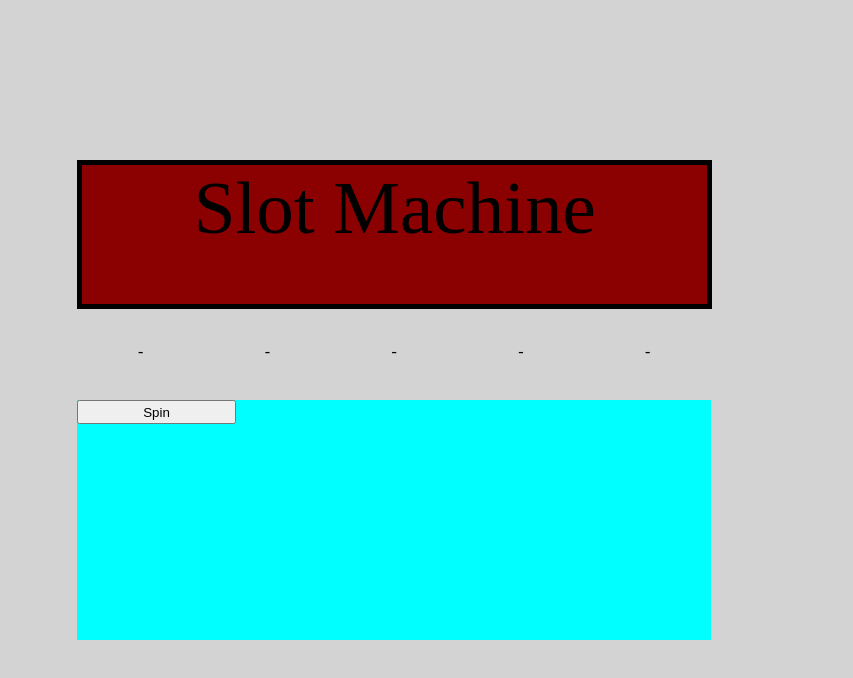
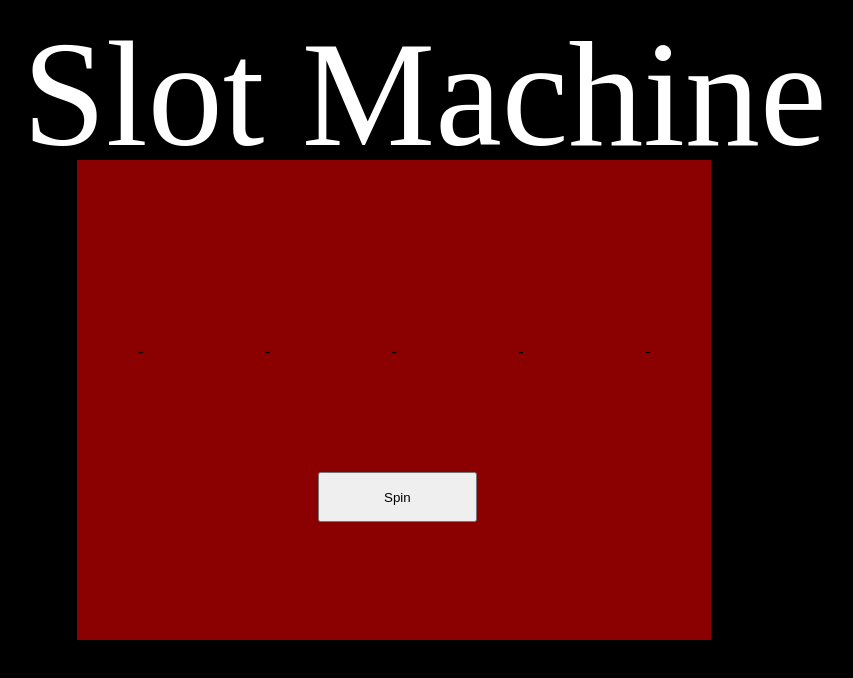
Before and after one commit to liam-mcaveney/Project-1, a plain HTML site: page index.html in a window 1280 px wide. Shown: the whole page, without its empty margins (217-1070 px from the left). Drawn offline with Linux system fonts and the light colour scheme.

Commit message:
MaybeLastCommit

```diff
--- a/index.html
+++ b/index.html
@@ -9,11 +9,11 @@
     <script src="app.js"></script>
 </head>
 <body>
-    <div class = "divTop"></div>
+    <div class = "divTop">Slot Machine</div>
     <div class = "divMid">
         <div class="screen">
             <div class = "game">
-                <div class ="top">Slot Machine</div>
+                <div class ="top"></div>
                 <div id="wheel1" class="wheels">-</div>
                 <div id="wheel2" class="wheels">-</div>
                 <div id="wheel3" class="wheels">-</div>
--- a/style.css
+++ b/style.css
@@ -3,8 +3,9 @@
     height:15%;
     margin:auto;
     text-align:center;
-    size: 200px;
+    font-size: 150px;
     position:absolute;
+    color:white;
 
 }
 .divMid{
@@ -21,6 +22,9 @@
     margin: auto;
     position: absolute;
     bottom: 0%;
+    font-size:50px;
+    color: white;
+    text-align: center;
 }
 .game{
     width: 55%;
@@ -28,18 +32,19 @@
     margin: auto;
     position: absolute;
     left:20%;
+    background-color: darkred;
 }
 .spin{
     width:100%;
-    height:50%;
+    height:35%;
     position: absolute;
     bottom:0%;
+    left:38%;
     margin:auto;
-    background-color: aqua;
 
 }
 body{
-    background-color: lightgray;
+    background-color: black;
 }
 .wheels{
     margin: 0 auto;
@@ -62,7 +67,7 @@ body{
 }
 button{
     width: 25%;
-    height: 10%;
+    height: 30%;
     left:50%
 }
 .top{
@@ -70,9 +75,7 @@ button{
     position: absolute;
     width: 98.6%;
     height:29%;
-    background-color:darkred;
     font-size: 75px;
     text-align: center;
-    border:solid black;
     border-width: 5px;
 }
```
